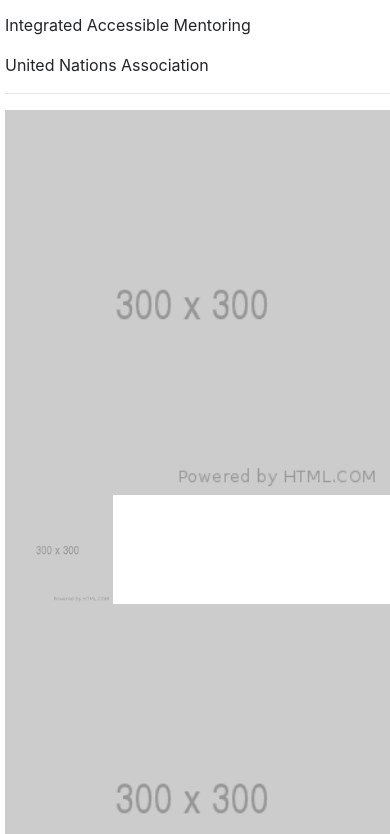
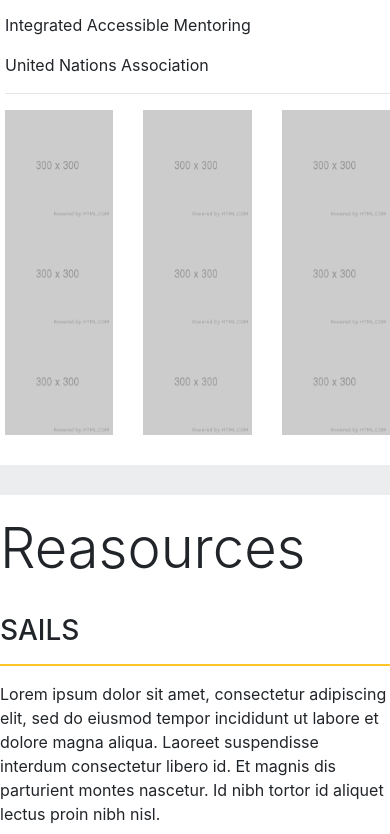
Before and after one commit to kaitlyn2024/coalition, a plain HTML site: page index.html in a window 390 px wide. Shown: the part 4350-5184 px from the top of the page. Drawn offline with nearby package versions, Linux system fonts and the light colour scheme.

Commit message:
Add files via upload

```diff
--- a/index.html
+++ b/index.html
@@ -242,7 +242,7 @@
 
 							<!--icons-->
 							<div class="row" style="padding-bottom:10px;">
-								<div class="col-sm-4 col-md-2">
+								<div class="col-4 col-sm-4 col-md-2">
 									<img src="img/placeholder2.png" width="100%" height="auto">
 								</div>
 
@@ -250,29 +250,27 @@
 									<img src="img/placeholder2.png" width="100%" height="auto">
 								</div>
 
-								<div class="col-sm-4 col-md-2">
+								<div class="col-4 col-sm-4 col-md-2">
 									<img src="img/placeholder2.png" width="100%" height="auto">
 								</div>
-								<div class="col-sm-4 col-md-2">
+								<div class="col-4 col-sm-4 col-md-2">
 									<img src="img/placeholder2.png" width="100%" height="auto">
 								</div>
-								<div class="col-sm-4 col-md-2">
+								<div class="col-4 col-sm-4 col-md-2">
 									<img src="img/placeholder2.png" width="100%" height="auto">
 								</div>
-								<div class="col-sm-4 col-md-2">
+								<div class="col-4 col-sm-4 col-md-2">
 									<img src="img/placeholder2.png" width="100%" height="auto">
 								</div>
-							</div>
-							<div class="row">
-								<div class="col-sm-4 col-md-2">
+								<div class="col-4 col-sm-4 col-md-2">
 									<img src="img/placeholder2.png" width="100%" height="auto">
 								</div>
 
-								<div class="col-sm-4 col-md-2">
+								<div class="col-4 col-sm-4 col-md-2">
 									<img src="img/placeholder2.png" width="100%" height="auto">
 								</div>
 
-								<div class="col-sm-4 col-md-2">
+								<div class="col-4 col-sm-4 col-md-2">
 									<img src="img/placeholder2.png" width="100%" height="auto">
 								</div>
 							</div>
```
